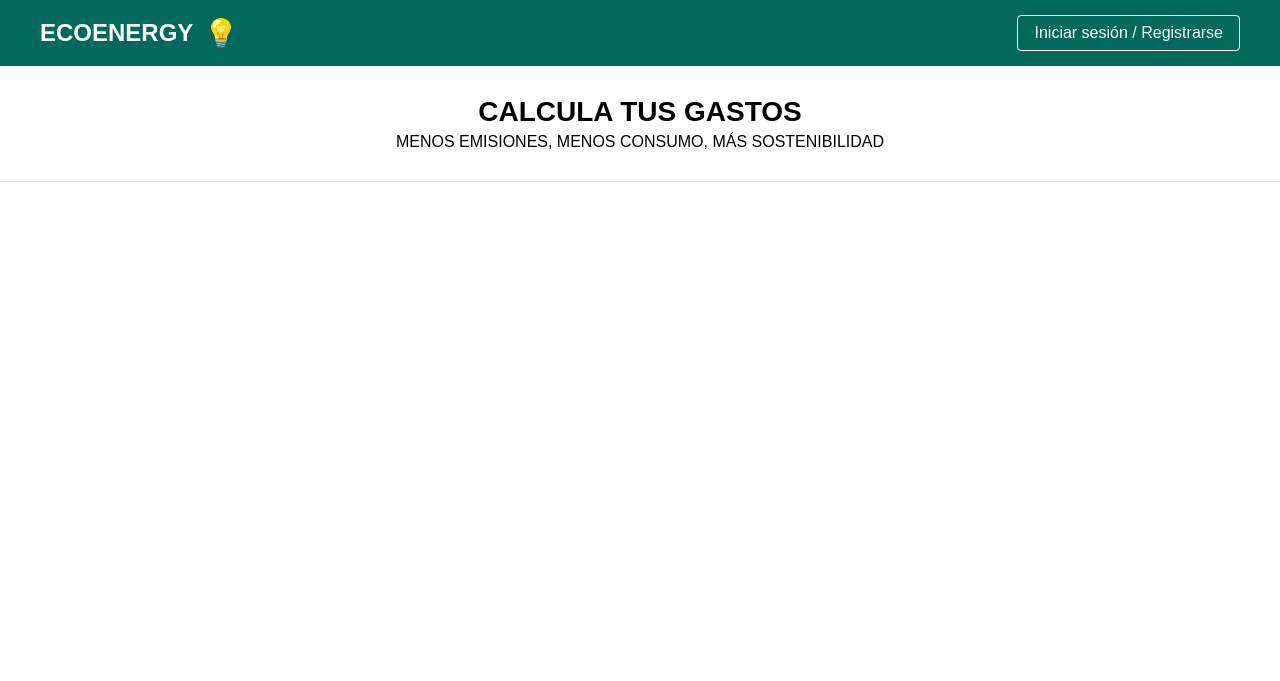
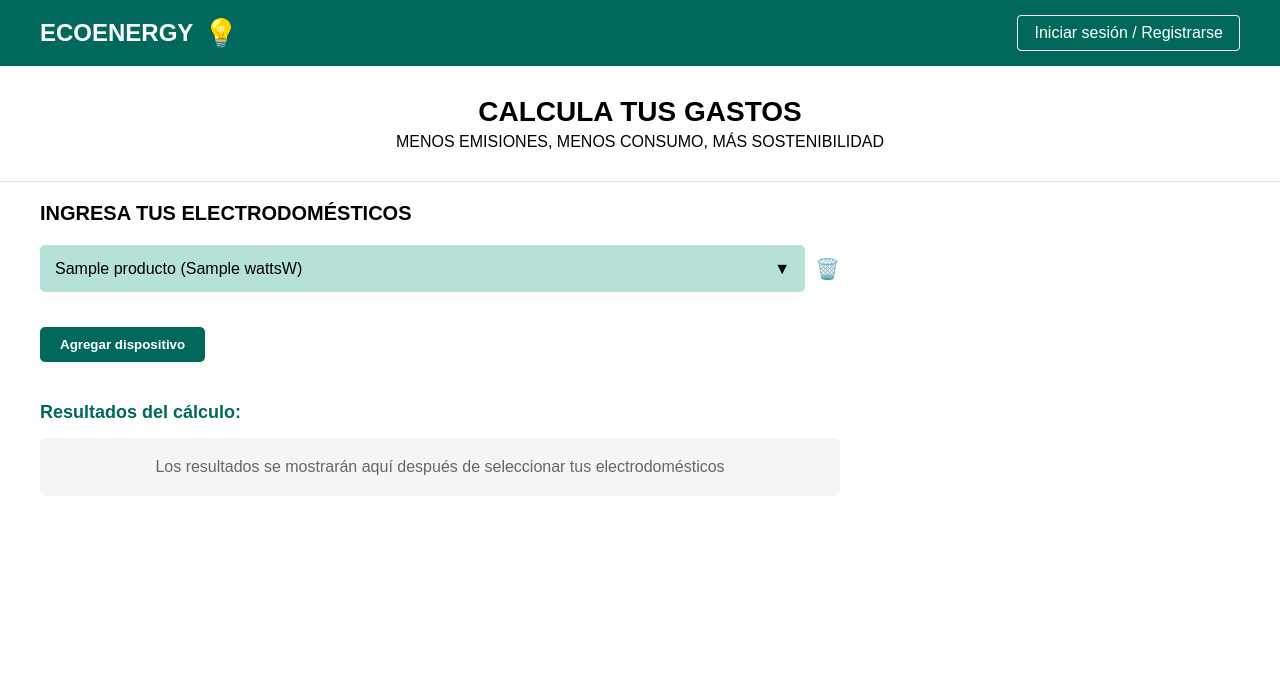
Before and after one commit to EdisonOspina16/EcoEnergy, a Flask app: template Templates/inicio.html in a window 1280 px wide. Shown: the top 681 px of the page. Run offline with Flask 3, Linux system fonts and the light colour scheme; the template is opened without the code that fills it: most values are stand-ins (such as "Sample title", 1, 10 or a date in 2020).

Commit message:
avances con inicio.

```diff
--- a/Templates/inicio.html
+++ b/Templates/inicio.html
@@ -162,5 +162,65 @@
         <h1 class="main-heading">CALCULA TUS GASTOS</h1>
         <p class="sub-heading">MENOS EMISIONES, MENOS CONSUMO, MÁS SOSTENIBILIDAD</p>
     </div>
+    <div class="container">
+        <h2 class="panel-title">INGRESA TUS ELECTRODOMÉSTICOS</h2>
+
+        <div id="devices-container">
+            {% for device in devices %}
+            <div class="device-item">
+                <select class="device-selector" id="product-select-{{ loop.index }}" name="device-{{ loop.index }}">
+                    <option value="">Selecciona un producto</option>
+                    {% for categoria, productos in products_by_category.items() %}
+                    <optgroup label="{{ categoria|capitalize }}s">
+                        {% for producto in productos %}
+                        <option value="{{ producto.id }}" {% if producto.id == device.product_id %}selected{% endif %}>
+                            {{ producto.nombre }} ({{ producto.watts }}W)
+                        </option>
+                        {% endfor %}
+                    </optgroup>
+                    {% endfor %}
+                </select>
+                <span class="arrow-icon">▼</span>
+                <button class="delete-btn" data-device-id="{{ device.id }}">🗑️</button>
+            </div>
+            {% endfor %}
+
+            <!-- Si no hay dispositivos seleccionados, mostrar uno vacío -->
+            {% if not devices %}
+            <div class="device-item">
+                <select class="device-selector" id="product-select-1" name="device-1">
+                    <option value="" selected>Selecciona un producto</option>
+                    {% for categoria, productos in products_by_category.items() %}
+                    <optgroup label="{{ categoria|capitalize }}s">
+                        {% for producto in productos %}
+                        <option value="{{ producto.id }}">
+                            {{ producto.nombre }} ({{ producto.watts }}W)
+                        </option>
+                        {% endfor %}
+                    </optgroup>
+                    {% endfor %}
+                </select>
+                <span class="arrow-icon">▼</span>
+                <button class="delete-btn">🗑️</button>
+            </div>
+            {% endif %}
+        </div>
+
+        <button class="add-device-btn">Agregar dispositivo</button>
+
+        <div class="results-section">
+            <h3 class="results-title">Resultados del cálculo:</h3>
+            <div class="results-placeholder">
+                {% if total_watts %}
+                <p>Consumo total estimado: <strong>{{ consumo_total_watts }} Watts</strong></p>
+                <p>Consumo diario aproximado: <strong>{{ consumo_diario_kwh }} kWh</strong></p>
+                <p>Consumo mensual aproximado: <strong>{{ consumo_mensual_kwh }} kWh</strong></p>
+                {% else %}
+                Los resultados se mostrarán aquí después de seleccionar tus electrodomésticos
+                {% endif %}
+            </div>
+        </div>
+    </div>
+
 </body>
 </html>
```
Also changed, not shown: src/view_web/vista_admin.py (line endings or trailing spaces).
